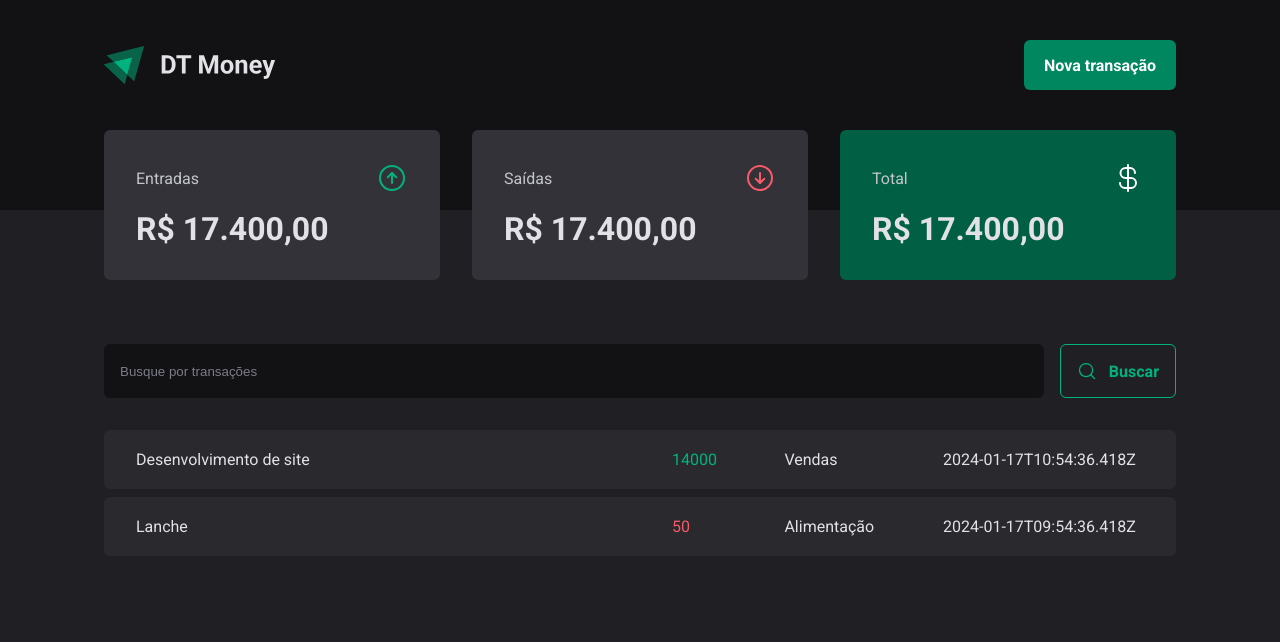
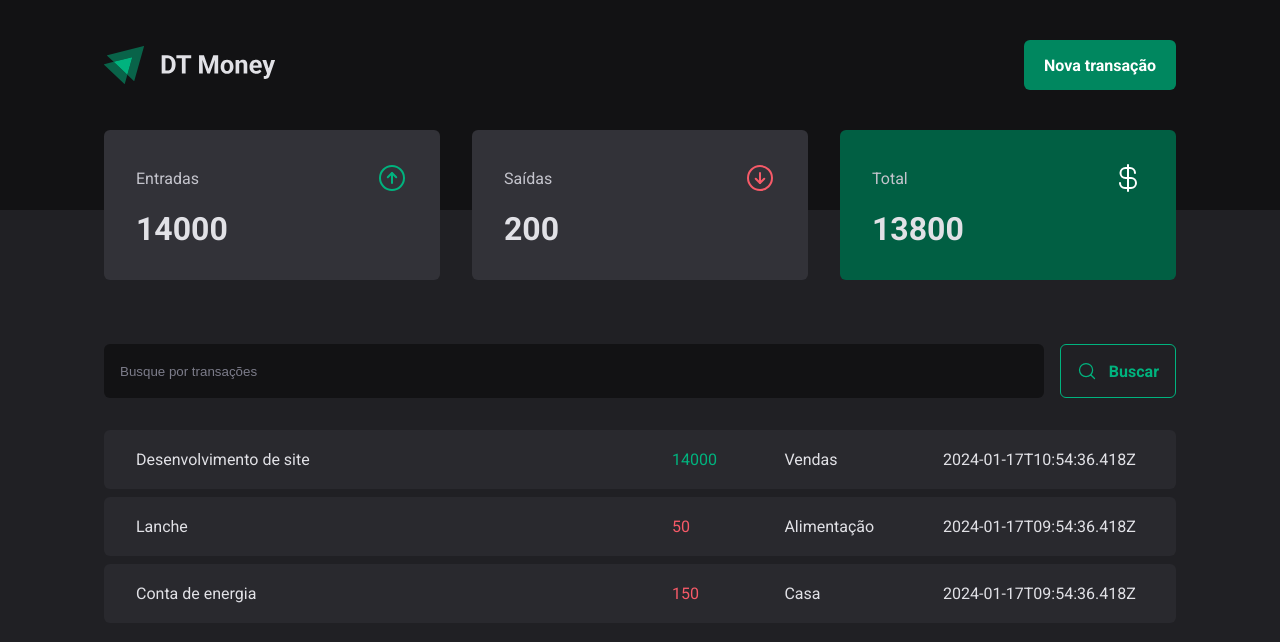
Before and after one commit to WilliamWJD/dt-money-2.0, a React (Vite) app: page / in a window 1280 px wide. Shown: the top 642 px of the page. Built offline with nearby package versions, Linux system fonts and the light colour scheme; data requests are answered from the project's data file.

Commit message:
feat: calculando summary

```diff
--- a/server.json
+++ b/server.json
@@ -15,6 +15,14 @@
             "category": "Alimentação",
             "price": 50,
             "createdAt": "2024-01-17T09:54:36.418Z"
+        },
+        {
+            "id": 3,
+            "description": "Conta de energia",
+            "type": "outcome",
+            "category": "Casa",
+            "price": 150,
+            "createdAt": "2024-01-17T09:54:36.418Z"
         }
     ]
 }
--- a/src/App.tsx
+++ b/src/App.tsx
@@ -2,13 +2,16 @@ import { ThemeProvider } from 'styled-components'
 import { defaultTheme } from './styles/themes/default'
 import { GlobalStyle } from './styles/global'
 import { Transactions } from './pages/Transactions'
+import { TransactionsProvider } from './context/TransactionsContext'
 
 export function App() {
   return (
     <ThemeProvider theme={defaultTheme}>
       <GlobalStyle />
 
-      <Transactions />
+      <TransactionsProvider>
+        <Transactions />
+      </TransactionsProvider>
     </ThemeProvider>
   )
 }
--- a/src/components/Summary/index.tsx
+++ b/src/components/Summary/index.tsx
@@ -1,7 +1,31 @@
 import { ArrowCircleDown, ArrowCircleUp, CurrencyDollar } from 'phosphor-react'
+import { useContext } from 'react'
+
 import { SummaryCard, SummaryContainer } from './styles'
+import { TransactionsContext } from '../../context/TransactionsContext'
 
 export function Summary() {
+  const { transactions } = useContext(TransactionsContext)
+
+  const summary = transactions.reduce(
+    (acm, transaction) => {
+      if (transaction.type === 'income') {
+        acm.income += transaction.price
+        acm.total += transaction.price
+      } else {
+        acm.outcome += transaction.price
+        acm.total -= transaction.price
+      }
+
+      return acm
+    },
+    {
+      income: 0,
+      outcome: 0,
+      total: 0,
+    },
+  )
+
   return (
     <SummaryContainer>
       <SummaryCard>
@@ -10,7 +34,7 @@ export function Summary() {
           <ArrowCircleUp size={32} color="#00b37e" />
         </header>
 
-        <strong>R$ 17.400,00</strong>
+        <strong>{summary.income}</strong>
       </SummaryCard>
       <SummaryCard>
         <header>
@@ -18,7 +42,7 @@ export function Summary() {
           <ArrowCircleDown size={32} color="#f75a68" />
         </header>
 
-        <strong>R$ 17.400,00</strong>
+        <strong>{summary.outcome}</strong>
       </SummaryCard>
       <SummaryCard variant="green">
         <header>
@@ -26,7 +50,7 @@ export function Summary() {
           <CurrencyDollar size={32} color="#fff" />
         </header>
 
-        <strong>R$ 17.400,00</strong>
+        <strong>{summary.total}</strong>
       </SummaryCard>
     </SummaryContainer>
   )
--- /dev/null
+++ b/src/context/TransactionsContext.tsx
@@ -0,0 +1,41 @@
+import { ReactNode, createContext, useEffect, useState } from 'react'
+
+import { api } from '../services/api'
+
+interface Transaction {
+  id: number
+  description: string
+  type: 'income' | 'outcome'
+  price: number
+  category: string
+  createdAt: string
+}
+
+interface TransactionContextType {
+  transactions: Transaction[]
+}
+
+interface TransactionsProviderProps {
+  children: ReactNode
+}
+
+export const TransactionsContext = createContext({} as TransactionContextType)
+
+export function TransactionsProvider({ children }: TransactionsProviderProps) {
+  const [transactions, setTransactions] = useState<Transaction[]>([])
+
+  useEffect(() => {
+    async function loadTransactions() {
+      const response = await api.get('/transactions')
+      setTransactions(response.data)
+    }
+
+    loadTransactions()
+  }, [])
+
+  return (
+    <TransactionsContext.Provider value={{ transactions }}>
+      {children}
+    </TransactionsContext.Provider>
+  )
+}
--- a/src/pages/Transactions/index.tsx
+++ b/src/pages/Transactions/index.tsx
@@ -1,4 +1,4 @@
-import { useEffect, useState } from 'react'
+import { useContext } from 'react'
 import { Header } from '../../components/Header'
 import { Summary } from '../../components/Summary'
 import { SearchForm } from './components/SearchForm'
@@ -7,28 +7,10 @@ import {
   TransactionsContainer,
   TransactionsTable,
 } from './styles'
-import { api } from '../../services/api'
-
-interface Transaction {
-  id: number
-  description: string
-  type: 'income' | 'outcome'
-  price: number
-  category: string
-  createdAt: string
-}
+import { TransactionsContext } from '../../context/TransactionsContext'
 
 export function Transactions() {
-  const [transactions, setTransactions] = useState<Transaction[]>([])
-
-  useEffect(() => {
-    async function loadTransactions() {
-      const response = await api.get('/transactions')
-      setTransactions(response.data)
-    }
-
-    loadTransactions()
-  }, [])
+  const { transactions } = useContext(TransactionsContext)
 
   return (
     <div>
```
